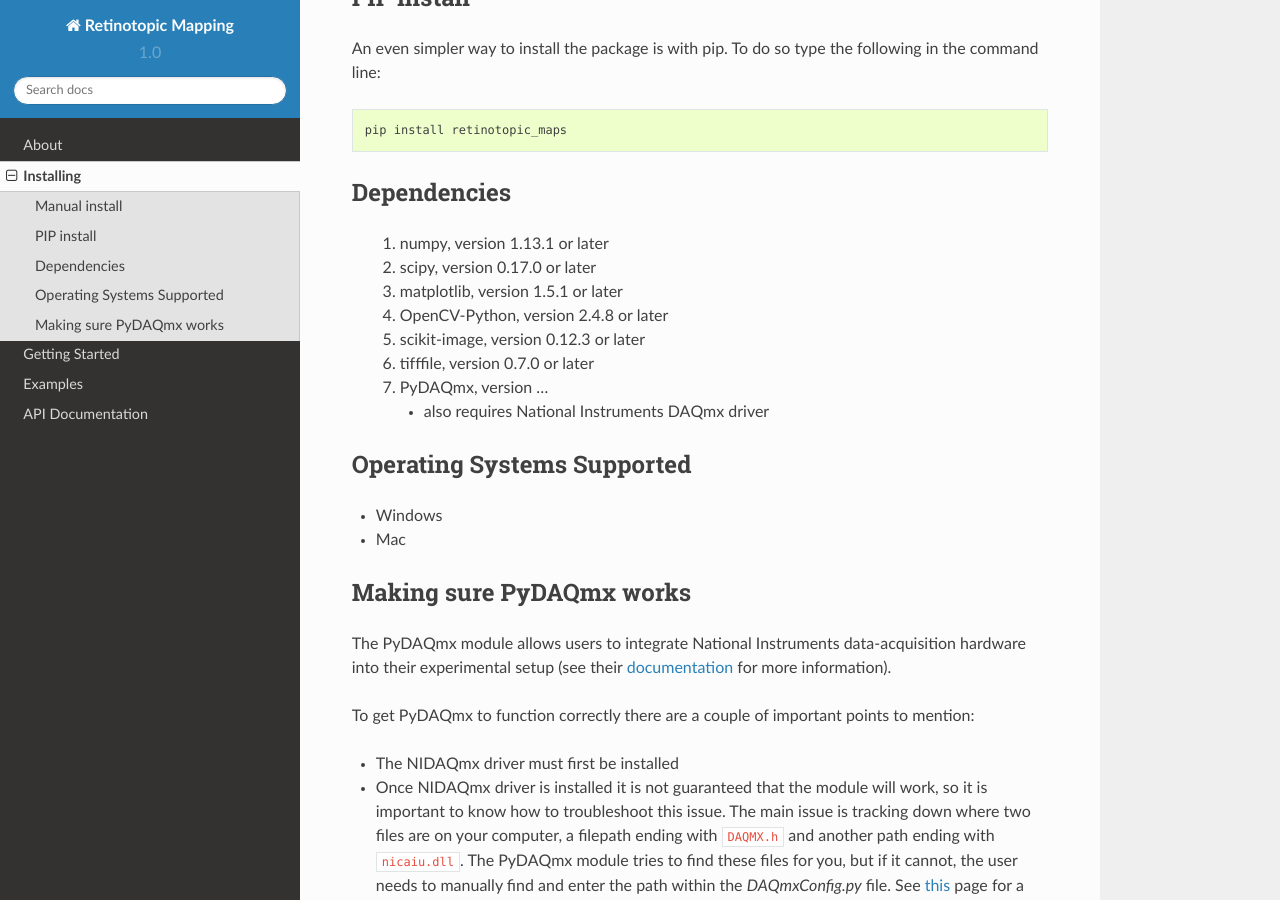
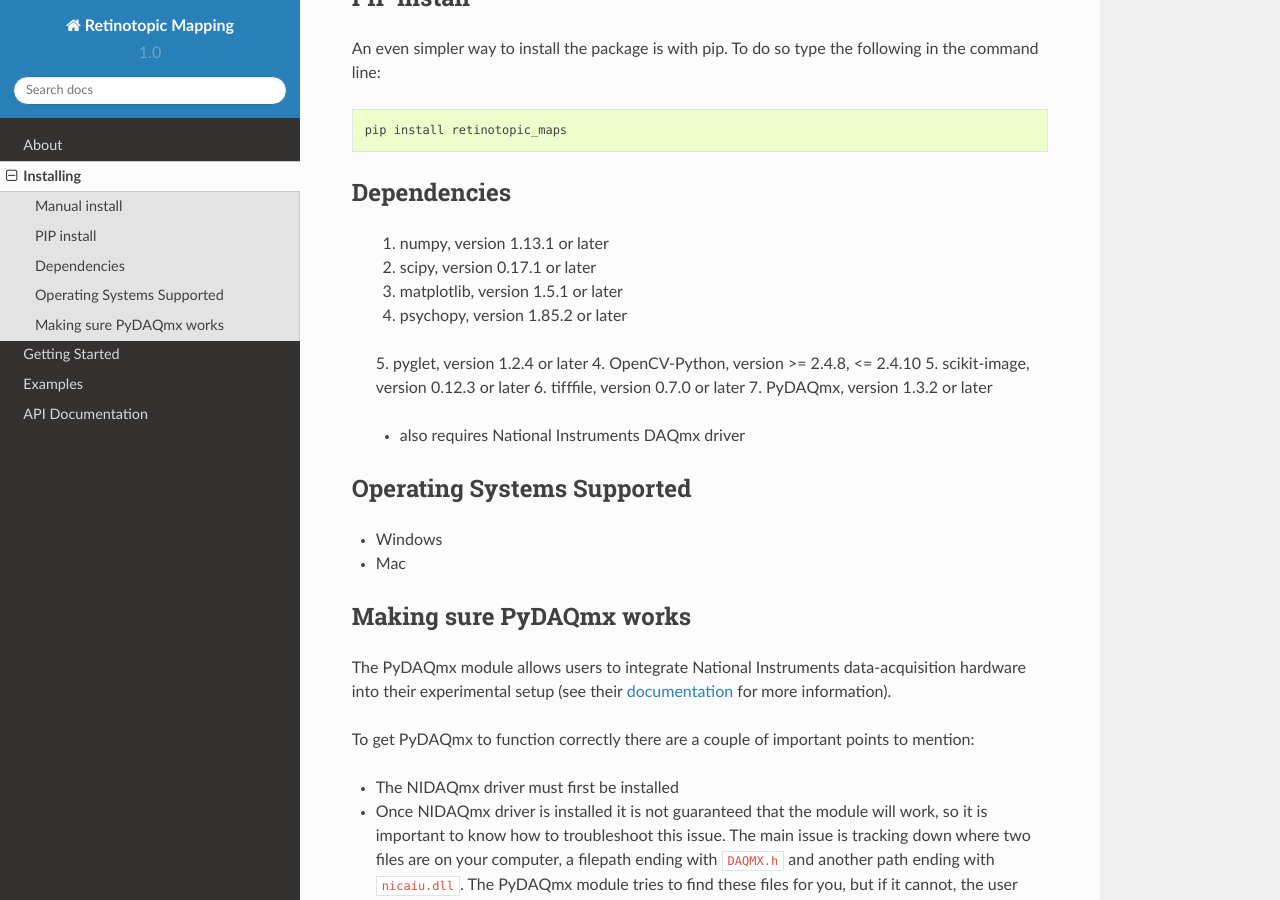
Before and after one commit to zhuangjun1981/retinotopic_mapping, a Sphinx documentation site: the page built from doc/source/install.rst, in a window 1280 px wide and 900 px high, scrolled down 438 px. Built offline with Sphinx 7.4.7 and the Read the Docs theme 2.0.0, drawn with Linux system fonts in a browser that asks for light colours; pages that are not in the unit, such as notebooks, are missing from menus.

```diff
--- a/doc/source/index.rst
+++ b/doc/source/index.rst
@@ -8,14 +8,13 @@ Welcome to Retinotopic Mapping's  documentation!
 
 
 .. toctree::
-   :maxdepth: 2
+   :maxdepth: 5
 
    about
    install
    intro
    examples
    api
-   Brain_Observatory_SDK
 
 
 Indices and tables
--- a/doc/source/install.rst
+++ b/doc/source/install.rst
@@ -29,14 +29,16 @@ in the command line:
 Dependencies
 +++++++++++++++++++++
         1. numpy, version 1.13.1 or later
-        2. scipy, version 0.17.0 or later
+        2. scipy, version 0.17.1 or later
         3. matplotlib, version 1.5.1 or later
-        4. OpenCV-Python, version 2.4.8 or later
+        4. psychopy, version 1.85.2 or later
+        5. pyglet, version 1.2.4 or later
+        4. OpenCV-Python, version >= 2.4.8, <= 2.4.10
         5. scikit-image, version 0.12.3 or later
         6. tifffile, version 0.7.0 or later
-	7. PyDAQmx, version ...
+        7. PyDAQmx, version 1.3.2 or later
 
-	   * also requires National Instruments DAQmx driver
+        * also requires National Instruments DAQmx driver
 
 Operating Systems Supported
 +++++++++++++++++++++++++++
```
Also changed, not shown: doc/source/api.rst (+2 -7 lines).
